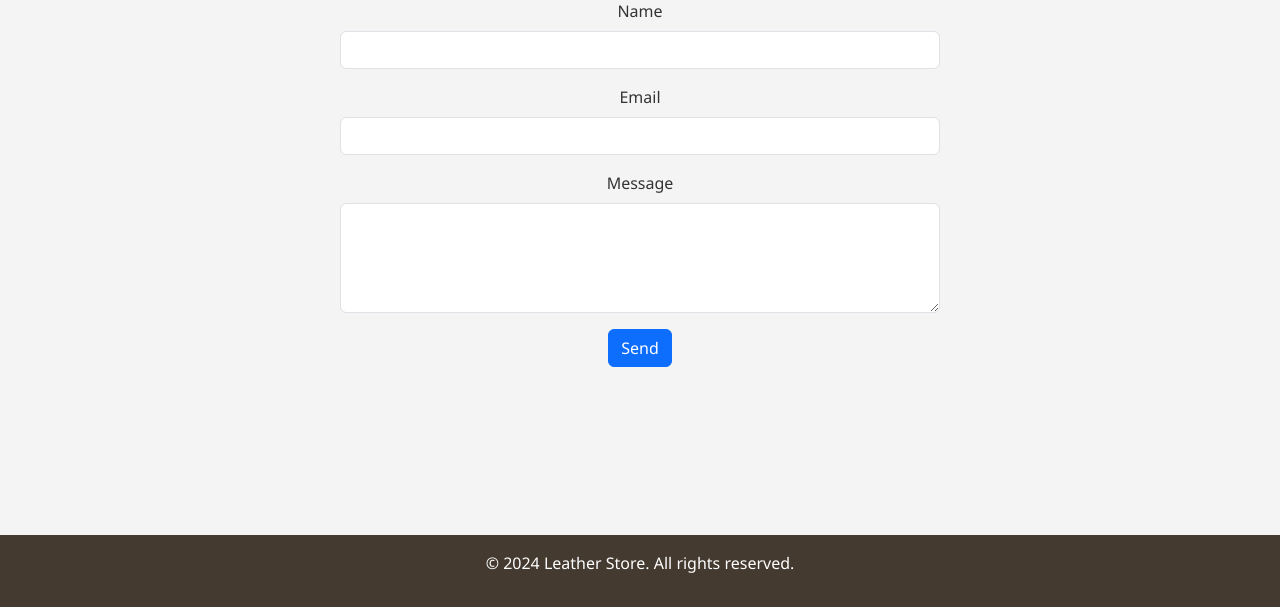
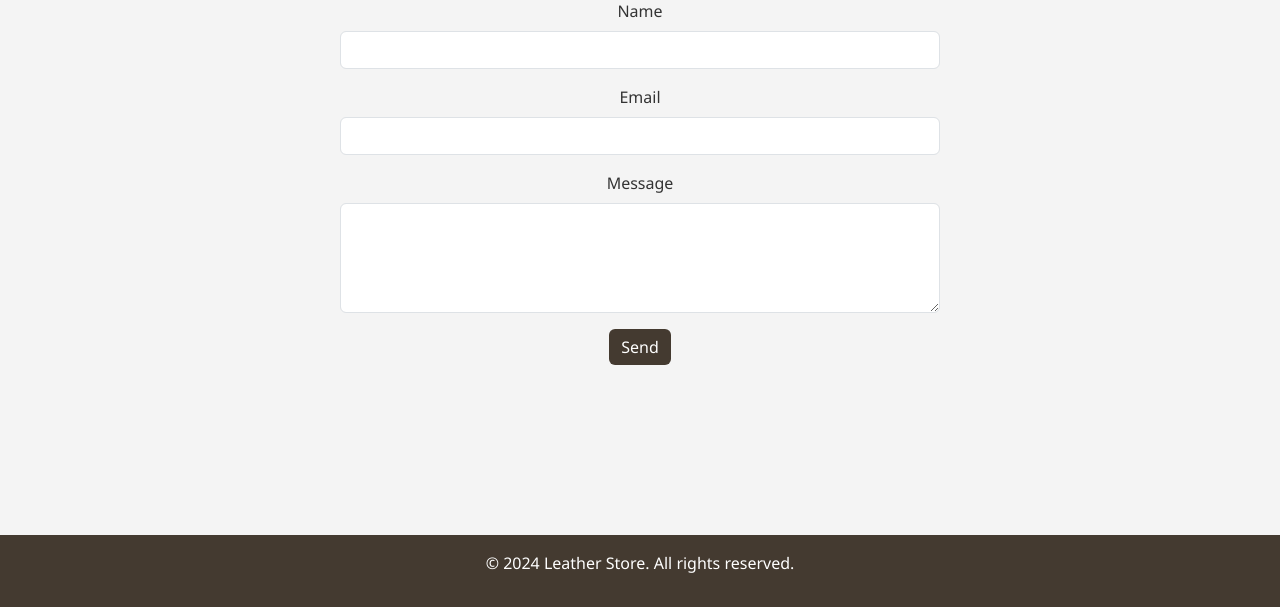
Before and after one commit to Abylaikhan-Bari/LeatherStore, a Django app: page /contact/ in a window 1280 px wide. Shown: the part 193-800 px from the top of the page. Run offline with Django 5.2, Linux system fonts and the light colour scheme.

Commit message:
First steps

```diff
--- a/templates/contact.html
+++ b/templates/contact.html
@@ -17,7 +17,7 @@
             <label for="message" class="form-label">Message</label>
             <textarea id="message" name="message" class="form-control" rows="4" required></textarea>
         </div>
-        <button type="submit" class="btn btn-primary">Send</button>
+        <button type="submit" class="btn btn-primary" style="background-color: #443a30; border: none;">Send</button>
     </form>
 </div>
 {% endblock %}
--- a/templates/static/css/styles.css
+++ b/templates/static/css/styles.css
@@ -66,3 +66,14 @@ footer {
     padding: 1rem 0;
     text-align: center;
 }
+
+.btn-primary {
+    background-color: #443a30; /* Brown button */
+    color: white; /* White text */
+    border: none;
+}
+
+.btn-primary:hover {
+    background-color: #5c4b3a; /* Slightly lighter brown for hover */
+    color: white;
+}
```
